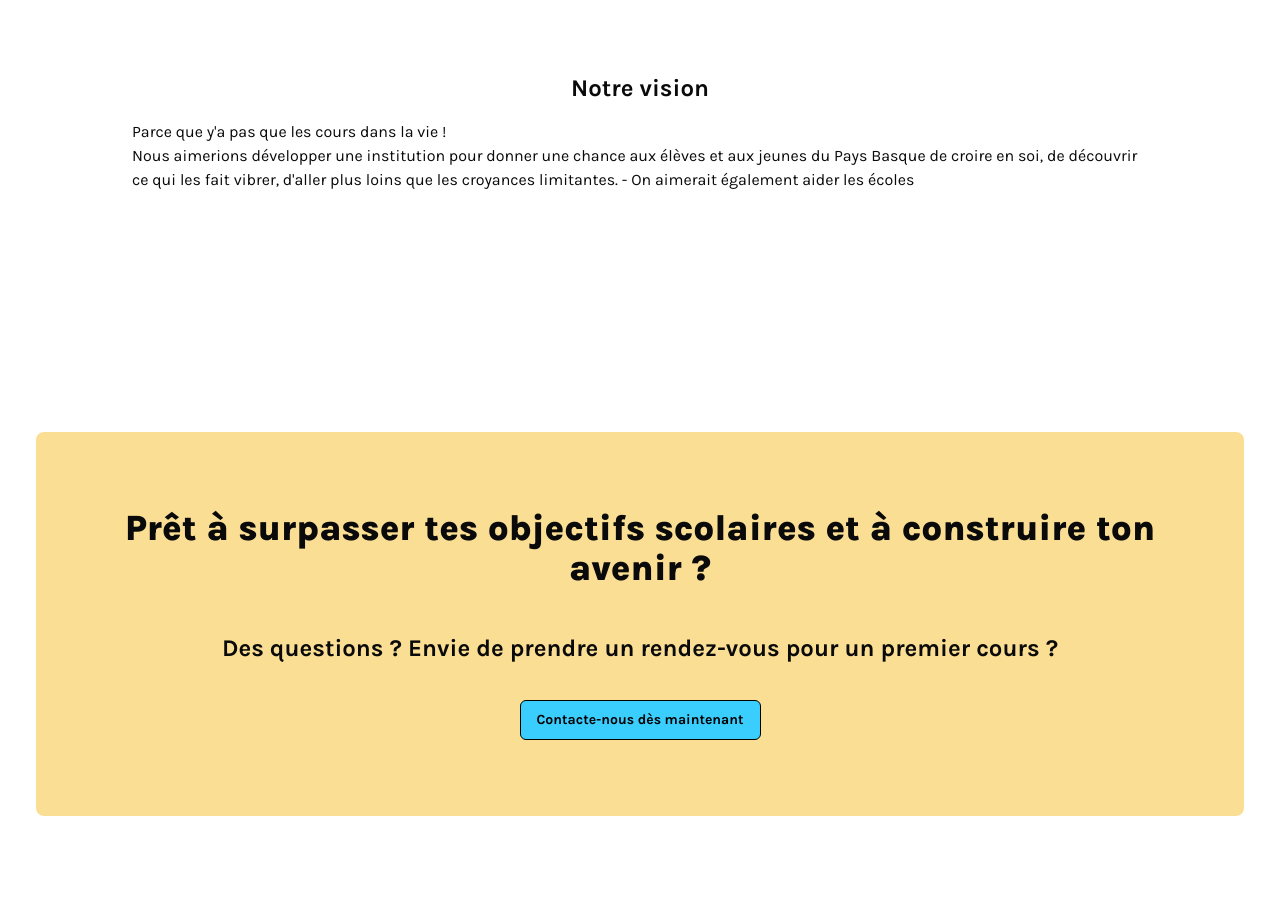
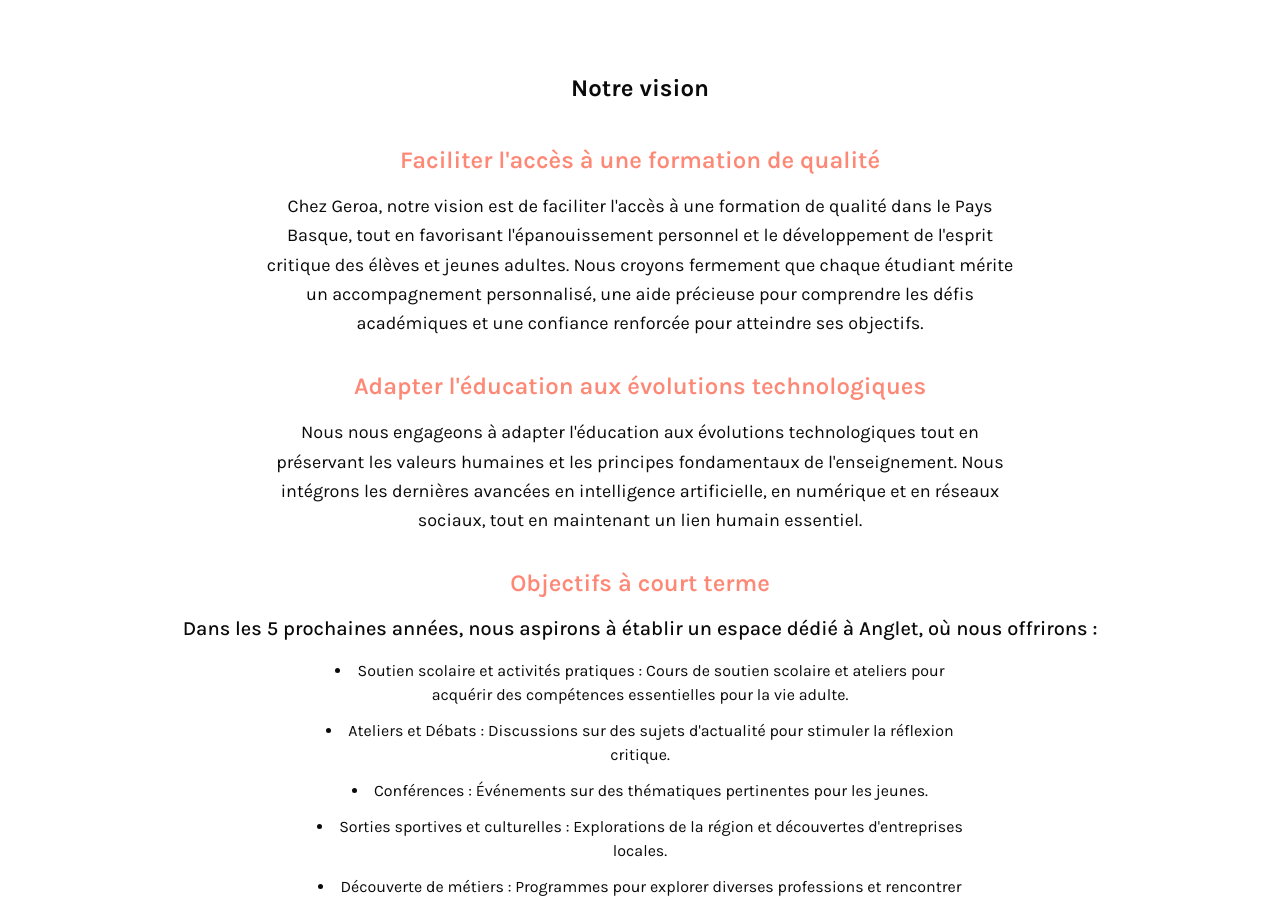
Before and after one commit to clemencefrz/cours-geroa, a Next.js app: page /about in a window 1280 px wide. Shown: the part 2180-3083 px from the top of the page. Built offline with nearby package versions, Linux system fonts and the light colour scheme.

Commit message:
updae vision

```diff
--- a/app/about/component/About.tsx
+++ b/app/about/component/About.tsx
@@ -75,14 +75,60 @@ const About = () => {
         </div>
       </MotionDiv>
 
-      {/* Notre vision */}
-      <MotionDiv title={`Notre vision`}>
-        <span>
-          {`Parce que y'a pas que les cours dans la vie !`}
-          <br />
-          {`Nous aimerions développer une institution pour donner une chance aux élèves et aux jeunes du Pays Basque de croire en soi, de découvrir ce qui les fait vibrer, d'aller plus loins que les croyances limitantes.
-          - On aimerait également aider les écoles `}
-        </span>
+      <MotionDiv title="Notre vision">
+        <div className="flex flex-col items-center gap-8 p-6 border-slate-200 rounded-lg">
+          <div className="text-center">
+            <h3 className="text-2xl font-semibold text-brandTwo mb-4">{`Faciliter l'accès à une formation de qualité`}</h3>
+            <p className="text-lg leading-relaxed max-w-3xl mx-auto">
+              {`Chez Geroa, notre vision est de faciliter l'accès à une formation de qualité dans le Pays Basque, tout en favorisant l'épanouissement personnel et le développement de l'esprit critique des élèves et jeunes adultes. Nous croyons fermement que chaque étudiant mérite un accompagnement personnalisé, une aide précieuse pour comprendre les défis académiques et une confiance renforcée pour atteindre ses objectifs.`}
+            </p>
+          </div>
+
+          <div className="text-center">
+            <h3 className="text-2xl font-semibold text-brandTwo mb-4">{`Adapter l'éducation aux évolutions technologiques`}</h3>
+            <p className="text-lg leading-relaxed max-w-3xl mx-auto">
+              {`Nous nous engageons à adapter l'éducation aux évolutions technologiques tout en préservant les valeurs humaines et les principes fondamentaux de l'enseignement. Nous intégrons les dernières avancées en intelligence artificielle, en numérique et en réseaux sociaux, tout en maintenant un lien humain essentiel.`}
+            </p>
+          </div>
+
+          <div className="text-center">
+            <h3 className="text-2xl font-semibold text-brandTwo mb-4">{`Objectifs à court terme`}</h3>
+            <h4 className="text-xl font-medium     mb-4">{`Dans les 5 prochaines années, nous aspirons à établir un espace dédié à Anglet, où nous offrirons :`}</h4>
+            <ul className="list-disc list-inside space-y-3 max-w-2xl mx-auto">
+              <li>{` Soutien scolaire et activités pratiques :   Cours de soutien scolaire et ateliers pour acquérir des compétences essentielles pour la vie adulte.`}</li>
+              <li>{` Ateliers et Débats :   Discussions sur des sujets d'actualité pour stimuler la réflexion critique.`}</li>
+              <li>{` Conférences :   Événements sur des thématiques pertinentes pour les jeunes.`}</li>
+              <li>{` Sorties sportives et culturelles :   Explorations de la région et découvertes d'entreprises locales.`}</li>
+              <li>{` Découverte de métiers :   Programmes pour explorer diverses professions et rencontrer des professionnels du Pays Basque.`}</li>
+            </ul>
+          </div>
+
+          <div className="text-center">
+            <h3 className="text-2xl font-semibold text-brandTwo mb-4">{`Objectifs à moyen terme`}</h3>
+            <h4 className="text-xl font-medium     mb-4">{`Dans 10 ans, nous visons à :`}</h4>
+            <ul className="list-disc list-inside space-y-3 max-w-2xl mx-auto">
+              <li>{` Élargir notre équipe :   Développer des applications et des outils éducatifs en collaboration avec les écoles locales.`}</li>
+              <li>{` Créer des Références Régionales :   Transformer notre modèle en une référence régionale, similaire à "Prof en Poche".`}</li>
+              <li>{` Continuer le soutien scolaire :   Offrir un soutien scolaire de premier ordre tout en intégrant des innovations technologiques.`}</li>
+            </ul>
+          </div>
+
+          <div className="text-center">
+            <h3 className="text-2xl font-semibold text-brandTwo mb-4">{`Objectifs à long terme`}</h3>
+            <h4 className="text-xl font-medium     mb-4">{`Dans 20 ans nous avons pour ambition de :`}</h4>
+            <ul className="list-disc list-inside space-y-3 max-w-2xl mx-auto">
+              <li>{` Étendre notre modèle :   Établir fermement notre présence dans le Pays Basque et ouvrir des écoles similaires dans d'autres régions.`}</li>
+              <li>{` Garantir une approche locale :   Chaque établissement sera dirigé par des personnes profondément ancrées dans leur communauté locale.`}</li>
+              <li>{` Assurer l'Indépendance et l'Alignement :   Maintenir l'indépendance des écoles tout en respectant nos valeurs fondamentales pour offrir une approche éducative adaptée à chaque région.`}</li>
+            </ul>
+          </div>
+
+          <div className="text-center">
+            <p className="text-lg leading-relaxed max-w-3xl mx-auto">
+              {`Chez Geroa, nous sommes déterminés à créer un avenir où l'éducation et l'accompagnement sont à la fois innovants et profondément humains, préparant les jeunes à exceller dans un monde en constante évolution tout en restant fidèles à nos valeurs essentielles.`}
+            </p>
+          </div>
+        </div>
       </MotionDiv>
     </div>
   );
```
